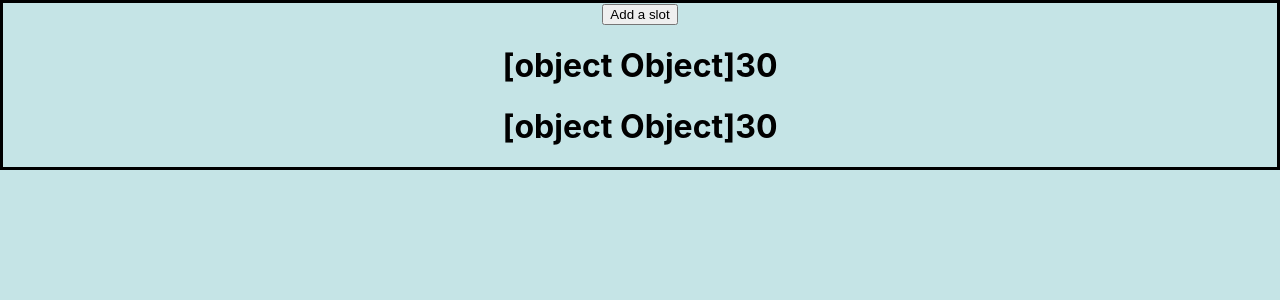
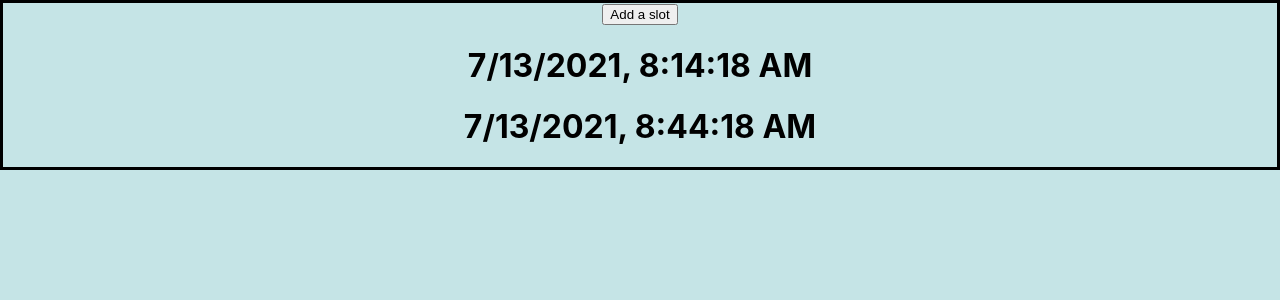
Before and after one commit to ophy90/tip-calculator-app-main, a React (Create React App) app in the folder tip-calculator/: page / in a window 1280 px wide. Shown: the top 300 px of the page. Built offline with nearby package versions, Linux system fonts and the light colour scheme.

Commit message:
added hour method for my dates

```diff
--- a/tip-calculator/src/components/Slot/slot.component.js
+++ b/tip-calculator/src/components/Slot/slot.component.js
@@ -7,22 +7,21 @@
 
 const Slot = () => {
 
-    // const startHourValue = new Date();
-    // const [date, setDate] = useState(0);
-    const [startHour, setStartHour] = useState({letStart: new Date(2021-7-26)});
-    const [endHour, setEndHour] = useState({letEnd: new Date(2021-7-27)});
+    let date = (new Date()).toLocaleString();
+    const [startHour, setStartHour] = useState(new Date());
+    const [endHour, setEndHour] = useState(new Date(startHour.getTime()+ 1800000));
 
     // useState((props) => {
-    //     setDate(date ===  new Date());
-    // },endHour);
-
-    useState((props) => {
-        setStartHour(startHour + 30);
-        },startHour);
-
-    useState((props) => {
-        setEndHour(endHour + 30);
-    },endHour);
+    //     setStartHour(startHour);
+    //     }, startHour);
+    //
+    //
+    // useState((props) => {
+    //     setEndHour(new Date(startHour.getHours() + 2));
+    //     setEndHour(startHour.getTime() + (30));
+        // setEndHour(startHour.setMinutes(startHour.getMinutes() + 30));
+        // console.log(endHour)
+    // },startHour, endHour);
 
 
     return (
@@ -30,8 +29,9 @@
             <div className={'hello'}>
                 <button>Add a slot</button>
                 {/*<h1>{date}</h1>*/}
-                <h1>{startHour}</h1>
-                <h1>{endHour}</h1>
+                <h1>{startHour.toLocaleString()}</h1>
+                <h1>{endHour.toLocaleString()}</h1>
+                {/*<h4>{`${dateTime}`}</h4>*/}
                 {/*<DatePicker*/}
                 {/*    selected={startHour}*/}
                 {/*    onChange={(date) => setDate(date)}*/}
```
